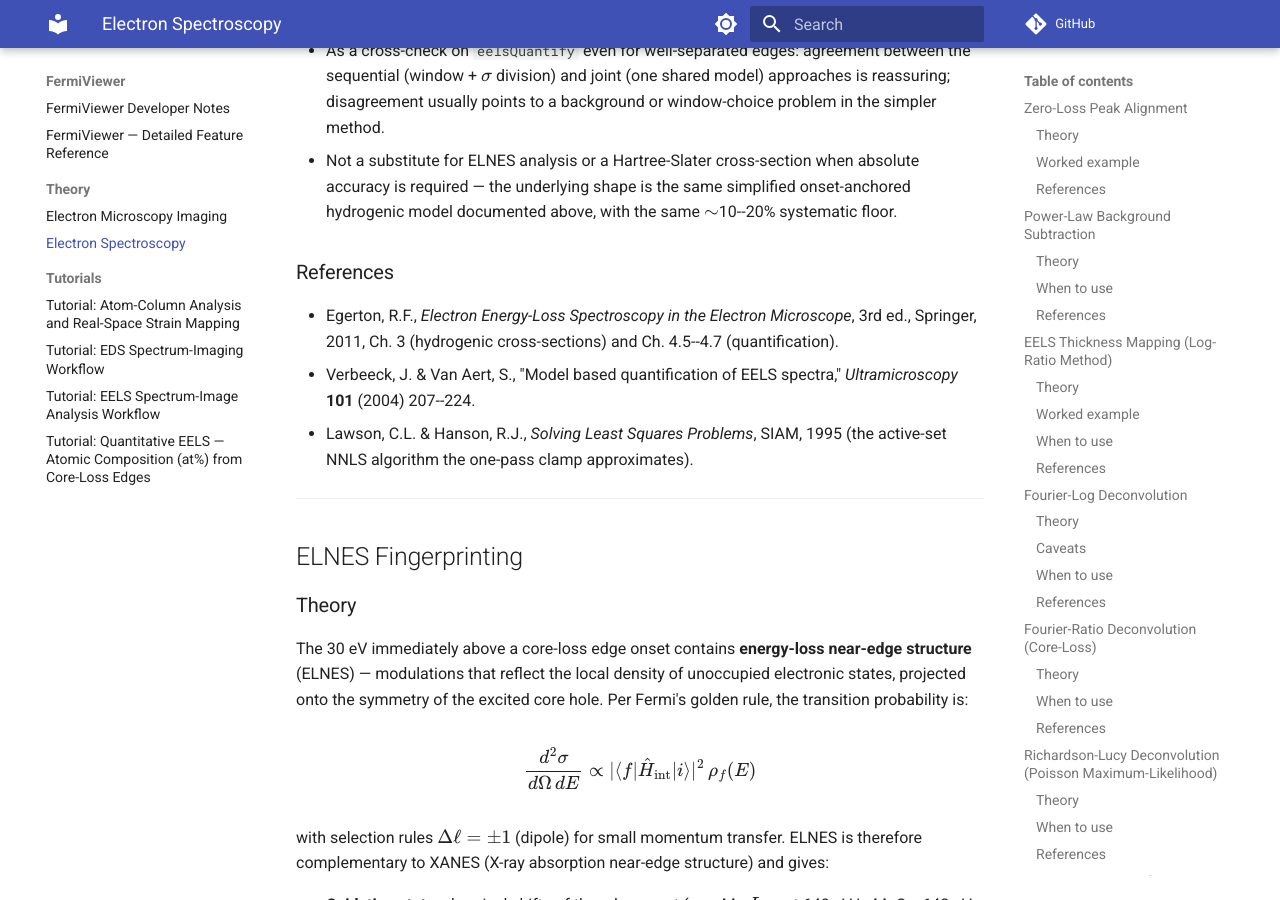
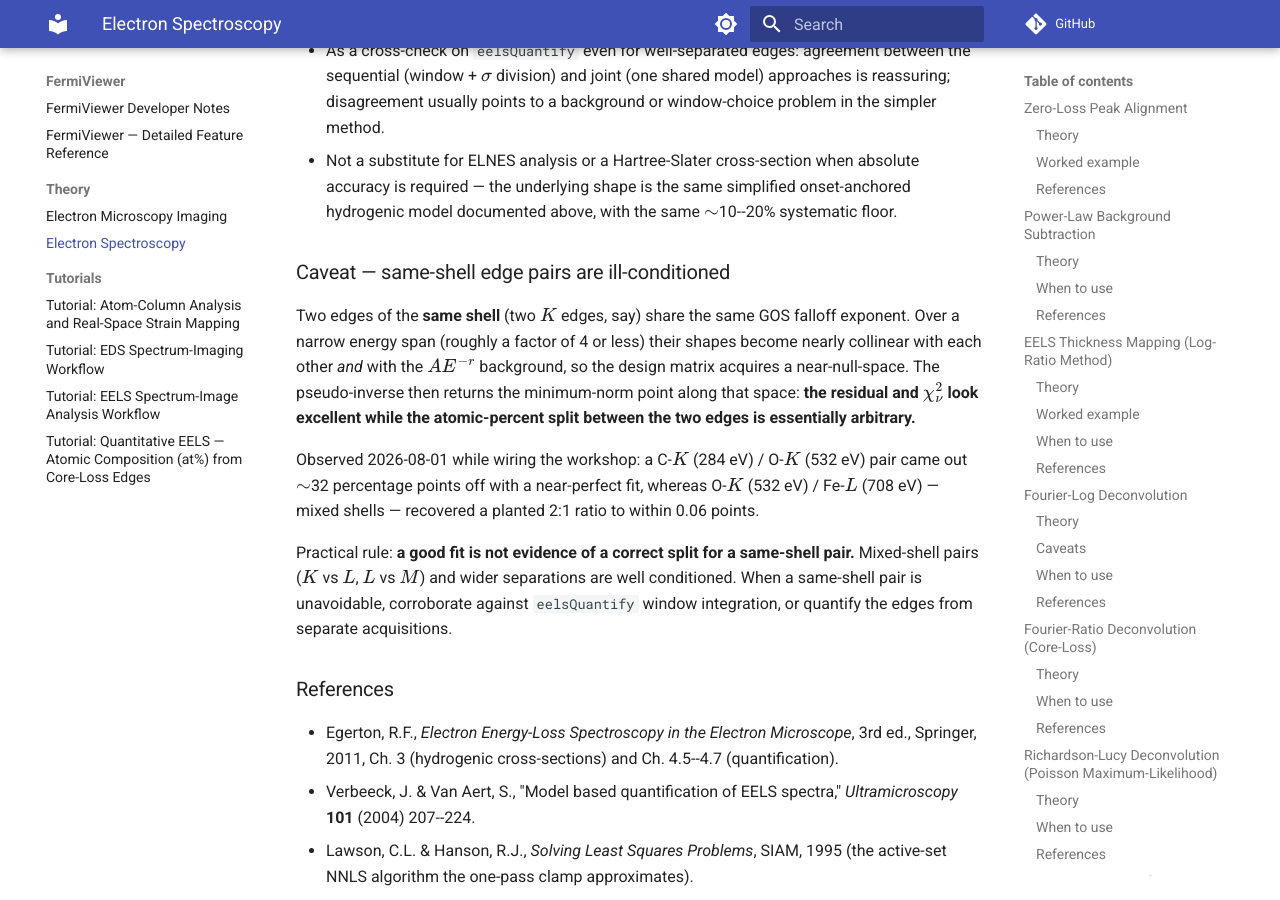
Before and after one commit to pquarterman17/fermi-viewer, an MkDocs documentation site: the page built from docs/theory/spectroscopy.md, in a window 1280 px wide and 900 px high, scrolled down 26527 px. Built offline with MkDocs 1.6.1 and Material for MkDocs 9.7.7, drawn with Linux system fonts in a browser that asks for light colours; comment, search, counter and statistics services are not loaded.

Commit message:
docs(eels): warn that same-shell edge pairs fit ill-conditioned
Two same-shell edges (K/K) share a GOS falloff exponent, so over a
narrow span their shapes go near-collinear with each other and with the
E^-r background. pinv then returns the minimum-norm point along the
near-null-space: residual and reducedChi2 look excellent while the at%
split is arbitrary. Surfaced while wiring the workshop — C-K/O-K came
out ~32 points off with a near-perfect fit; O-K/Fe-L (mixed shells)
recovers 2:1 to ~0.06 points.

A silent wrong answer is the worst failure mode this function has, so
it is documented in the docstring users read and in the theory section,
not only in the test comment where it was found.

```diff
--- a/docs/theory/spectroscopy.md
+++ b/docs/theory/spectroscopy.md
@@ -541,6 +541,14 @@ The inner linear solve uses `pinv` throughout rather than `\`, because closely-s
 - **Overlapping edges** that a rectangular energy window cannot cleanly separate — the case `eelsQuantify`'s window-integration approach is documented to mis-assign. Common examples: neighbouring 3$d$ transition-metal $L_{2,3}$ edges, adjacent rare-earth $M_{4,5}$ edges, or any edge sitting on the extended fine structure of a lower-onset neighbour.
 - As a cross-check on `eelsQuantify` even for well-separated edges: agreement between the sequential (window + $\sigma$ division) and joint (one shared model) approaches is reassuring; disagreement usually points to a background or window-choice problem in the simpler method.
 - Not a substitute for ELNES analysis or a Hartree-Slater cross-section when absolute accuracy is required — the underlying shape is the same simplified onset-anchored hydrogenic model documented above, with the same $\sim$10--20% systematic floor.
+
+### Caveat — same-shell edge pairs are ill-conditioned
+
+Two edges of the **same shell** (two $K$ edges, say) share the same GOS falloff exponent. Over a narrow energy span (roughly a factor of 4 or less) their shapes become nearly collinear with each other *and* with the $A E^{-r}$ background, so the design matrix acquires a near-null-space. The pseudo-inverse then returns the minimum-norm point along that space: **the residual and $\chi^2_\nu$ look excellent while the atomic-percent split between the two edges is essentially arbitrary.**
+
+Observed 2026-08-01 while wiring the workshop: a C-$K$ (284 eV) / O-$K$ (532 eV) pair came out $\sim$32 percentage points off with a near-perfect fit, whereas O-$K$ (532 eV) / Fe-$L$ (708 eV) — mixed shells — recovered a planted 2:1 ratio to within 0.06 points.
+
+Practical rule: **a good fit is not evidence of a correct split for a same-shell pair.** Mixed-shell pairs ($K$ vs $L$, $L$ vs $M$) and wider separations are well conditioned. When a same-shell pair is unavoidable, corroborate against `eelsQuantify` window integration, or quantify the edges from separate acquisitions.
 
 ### References
 
```
Also changed, not shown: 1 other file.
